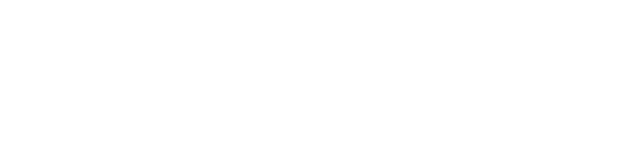
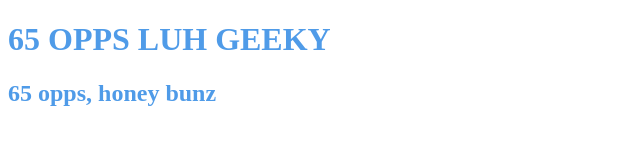
Before and after one commit to 65-ops/65-ops.github.io, a plain HTML site: page index.html in a window 1280 px wide. Shown: the whole page, without its empty margins (0-640 px from the left). Drawn offline with Linux system fonts and the light colour scheme.

Commit message:
Update index.html

```diff
--- a/index.html
+++ b/index.html
@@ -2,6 +2,7 @@
 <html>
     <head>
         <title>65 opps kranky kranky</title>
+        <h1>65 OPPS LUH GEEKY </h1>
 <style>
 body   {
 color: rgb(79, 155, 232);
@@ -10,5 +11,6 @@ color: rgb(79, 155, 232);
         </style>
 </head>
 <body>
+    <h2>65 opps, honey bunz </h2>
         </body>
 </html>
```
